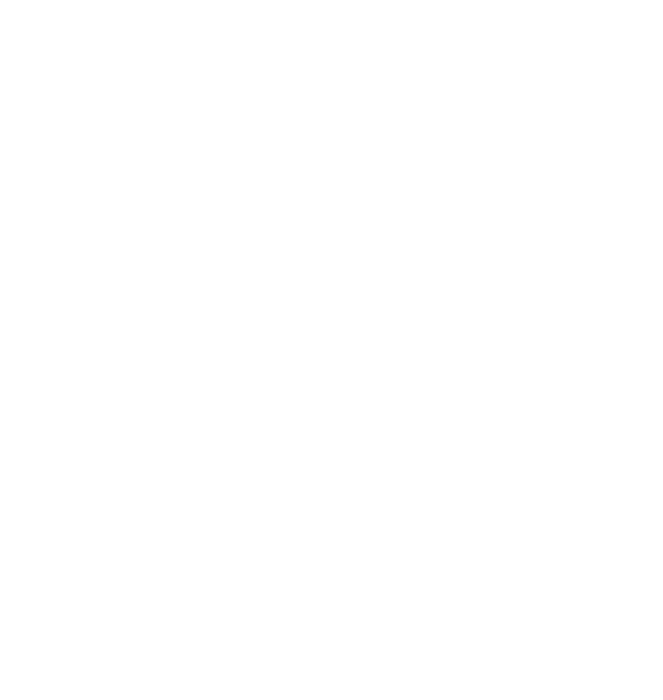
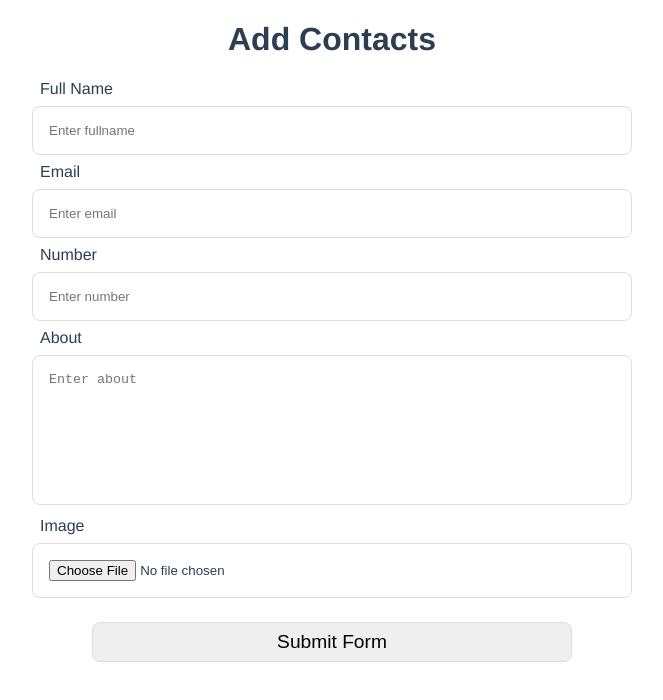
Before and after one commit to Rexben001/phonebook-FE, a Vue app: page /create in a window 1280 px wide. Before the commit this address had no page. Shown: the top 700 px of the page, without its empty margins (358-1021 px from the left). Built offline with nearby package versions, Linux system fonts and the light colour scheme.

Commit message:
add create functionality

```diff
--- /dev/null
+++ b/src/components/Create.vue
@@ -0,0 +1,165 @@
+<template>
+  <div class="hello">
+    <div class="">
+      <h1>Add Contacts</h1>
+      <div class="input">
+        <p>Full Name</p>
+        <input
+          placeholder="Enter fullname"
+          v-model="name"
+          id="fullName"
+          type="text"
+        />
+      </div>
+      <div class="input">
+        <p>Email</p>
+        <input
+          placeholder="Enter email"
+          v-model="email"
+          id="email"
+          type="text"
+        />
+      </div>
+      <div class="input">
+        <p>Number</p>
+        <input
+          placeholder="Enter number"
+          v-model="number"
+          id="number"
+          type="text"
+        />
+      </div>
+      <div class="input">
+        <p>About</p>
+        <textarea placeholder="Enter about" v-model="about" id="about" />
+      </div>
+      <div class="input">
+        <p>Image</p>
+        <input
+          id="image"
+          type="file"
+          accept="image/*"
+          v-on:change="handleImage"
+        />
+      </div>
+      <button @click.prevent="submitForm">Submit Form</button>
+    </div>
+  </div>
+</template>
+
+<script>
+import axios from "axios";
+
+export default {
+  name: "Create",
+  data: function () {
+    return {
+      values: [],
+      isLoading: false,
+      name: "",
+      email: "",
+      about: "",
+      nummber: "",
+      image: "",
+    };
+  },
+  methods: {
+    handleImage: function (event) {
+      const file = event.target.files[0];
+      console.log("file>>>", file);
+      this.image = file;
+    },
+    async submitForm() {
+      const imageFile = new FormData();
+      imageFile.append("file", this.image);
+      imageFile.append("upload_preset", "lcxc1pn1");
+      this.image = await axios
+        .post("https://api.cloudinary.com/v1_1/rexben/upload", imageFile)
+        .then((res) => res.data.secure_url)
+        .catch((e) => console.log(">>>>>>>", e));
+      const { name, email, about, number, image } = this;
+      const { data } = await axios.post(
+        "https://phone-book-rexben.herokuapp.com/contacts",
+        {
+          Name: name,
+          Email: email,
+          Number: number,
+          Image: image,
+          About: about,
+        }
+      );
+      if (data.ID) {
+        window.location.href = "/";
+      }
+      console.log("submit form>>", data);
+    },
+  },
+  //   async mounted() {
+  //     this.isLoading = true;
+  //     const { data } = await axios.get(
+  //       "https://phone-book-rexben.herokuapp.com/contacts"
+  //     );
+
+  //     if (data.success) {
+  //       this.values = data.data;
+  //       this.allValues = data.data;
+  //     }
+  //   },
+};
+</script>
+
+<!-- Add "scoped" attribute to limit CSS to this component only -->
+<style scoped>
+h3 {
+  margin: 40px 0 0;
+}
+ul {
+  list-style-type: none;
+  padding: 0;
+}
+li {
+  display: inline-block;
+  margin: 0 10px;
+}
+a {
+  text-decoration: none;
+  color: inherit;
+}
+input,
+textarea {
+  border-radius: 8px;
+  padding: 1rem;
+  border: 1px solid #ddd;
+  width: 100%;
+  box-sizing: border-box;
+}
+textarea {
+  resize: none;
+  height: 150px;
+}
+p {
+  margin: 0.5rem;
+  text-align: left;
+}
+.hello {
+  width: 100%;
+  box-sizing: border-box;
+}
+button {
+  padding: 0.5rem 1rem;
+  border: 1px solid #ddd;
+  margin: 1.5rem;
+  width: 80%;
+  font-size: 1.2rem;
+  border-radius: 8px;
+}
+@media screen and (min-width: 600px) {
+  .hello {
+    width: 600px;
+    margin: 0 auto;
+  }
+  .head {
+    width: 600px;
+  }
+}
+</style>
--- a/src/components/Details.vue
+++ b/src/components/Details.vue
@@ -4,7 +4,7 @@
       <p class="back"><i class="fa fa-angle-left" /> go back to home</p>
     </router-link>
     <img
-      src="https://images.unsplash.com/photo-1503023345310-bd7c1de61c7d?ixlib=rb-1.2.1&ixid=eyJhcHBfaWQiOjEyMDd9&w=1000&q=80"
+      :src="contact.Image"
     />
     <p><strong>Name</strong> {{ contact.Name }}</p>
     <p>
--- a/src/main.js
+++ b/src/main.js
@@ -3,9 +3,11 @@
 import App from './App.vue';
 import Details from './components/Details.vue';
 import Home from './components/Home.vue';
+import Create from './components/Create.vue';
 
 const routes = [
   { path: '/details/:id', component: Details, name: 'Details' },
+  { path: '/create', component: Create, name: 'Create' },
   { path: '/', component: Home, name: 'Home' },
 //   { path: '*', redirect: '/' },
 ];
```
